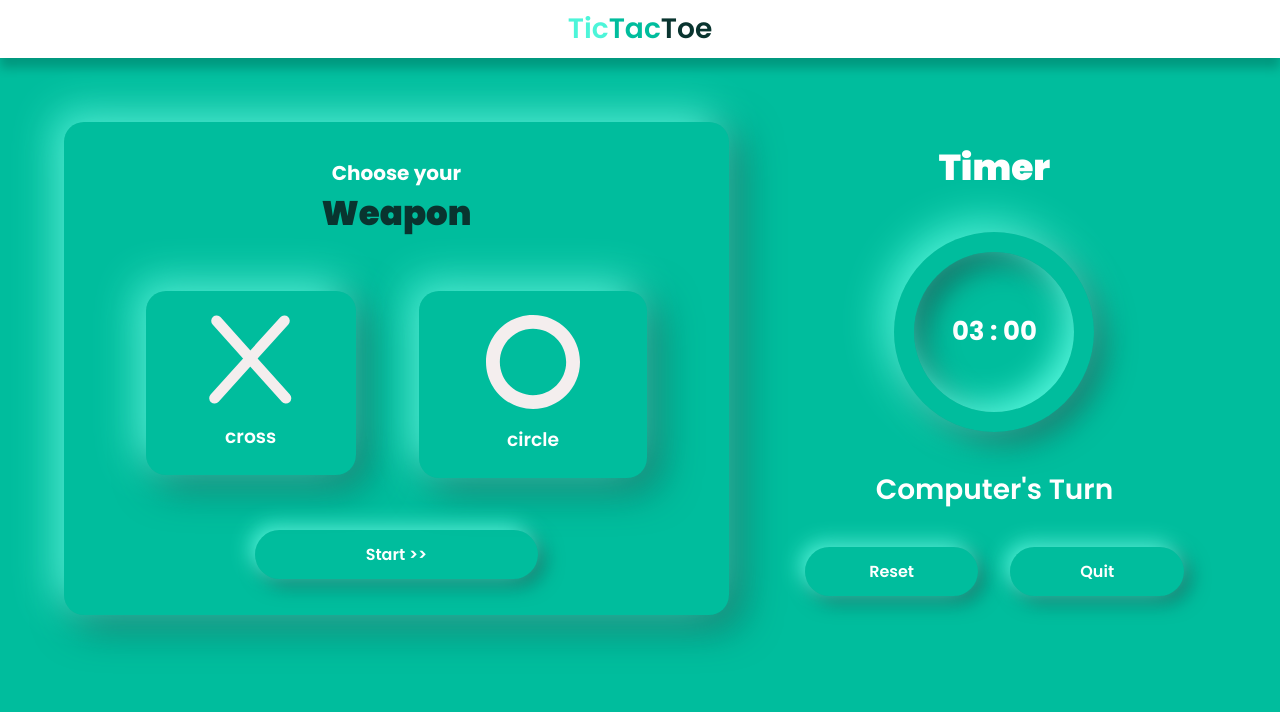
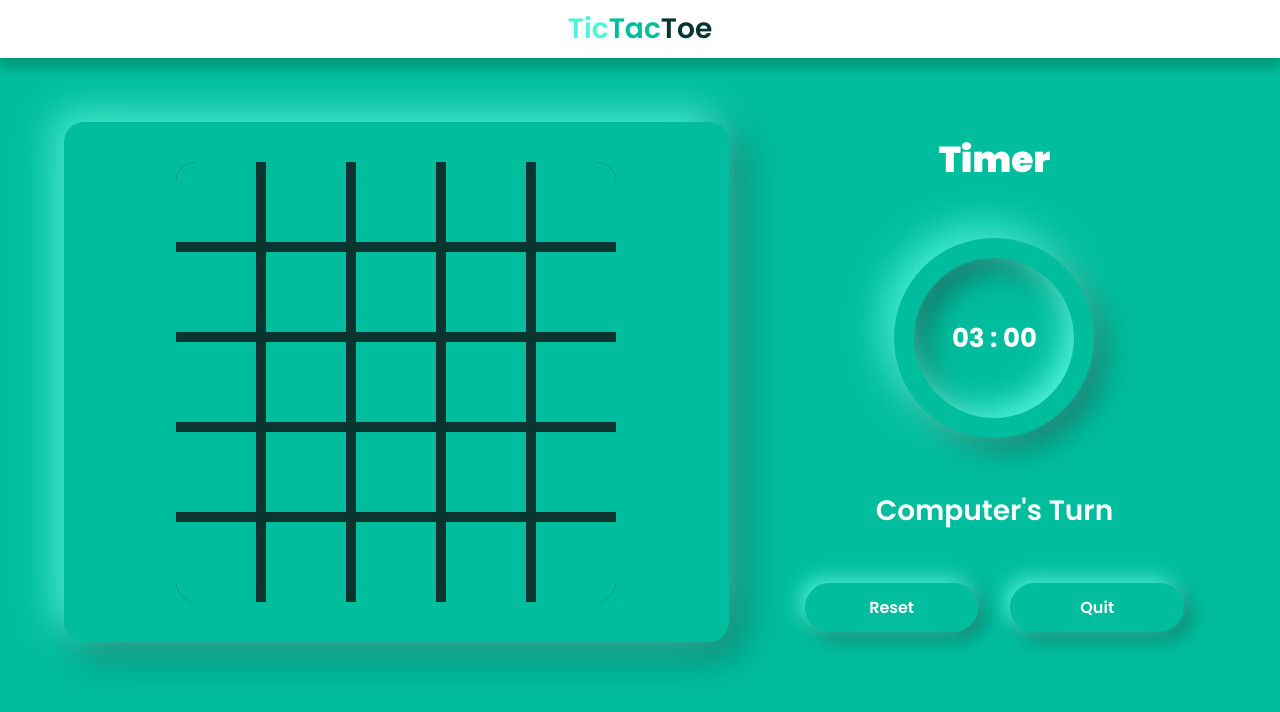
Before and after one commit to Adarsh-Goswamii/TicTacToe, a React (Create React App) app: page / in a window 1280 px wide. Shown: the top 712 px of the page. Built offline with nearby package versions, Linux system fonts and the light colour scheme.

Commit message:
grid completed

```diff
--- a/src/CSS/grid.module.css
+++ b/src/CSS/grid.module.css
@@ -0,0 +1,33 @@
+.hero {
+    display: flex;
+    justify-content: center;
+    align-items: center;
+}
+
+.container {
+    margin: 40px 0px;
+    display: grid;
+    grid-gap: 10px;
+    width: fit-content;
+    height: fit-content;
+    background-color: var(--dark);
+    border-radius: 20px;
+    overflow: hidden;
+}
+
+.cell {
+    background-color: var(--primary);
+    display: flex;
+    justify-content: center;
+    align-items: center;
+    transition: .3s ease;
+}
+
+.cell:hover {
+    background-color: #4DF5D9;
+}
+
+.image {
+    width: 60%;
+    height: 60%;
+}
--- a/src/CSS/timer.module.css
+++ b/src/CSS/timer.module.css
@@ -37,6 +37,7 @@
     font-family: black;
     font-size: 36px;
     color: white;
+    margin-bottom: 32px;
 }
 
 .btn_container {
@@ -50,4 +51,5 @@
     font-size: 28px;
     font-family: semibold;
     color: white;
+    margin: 32px 0px;
 }
--- /dev/null
+++ b/src/Components/Cell.jsx
@@ -0,0 +1,24 @@
+import React, {useState} from 'react';
+import styles from '../CSS/grid.module.css';
+
+const Cell= (props) => {
+    const [enabled, setEnabled]= useState(true);
+    const [display, setDisplay]= useState(false);
+
+    function onClickHandler() {
+        if(enabled) {
+            setDisplay(true);
+            setEnabled(false);
+        }
+    }
+
+    return (
+        <div className={styles.cell}
+        style={{width: props.width, height: props.width}}
+        onClick={()=> onClickHandler()}>
+            {display? <img className={styles.image} src="/cross.svg" alt="" /> : <></>}
+        </div>
+    );
+};
+
+export default Cell;
--- a/src/Components/Grid.jsx
+++ b/src/Components/Grid.jsx
@@ -1,11 +1,27 @@
-import React from 'react';
-import styles from './CSS/grid.module.css';
+import React, { useEffect } from 'react';
+import Container from './Container';
+import styles from '../CSS/grid.module.css';
+import Cell from './Cell';
 
-const Grid= (props) => {
+const Grid = (props) => {
+    let list = [];
+    let width= props.n=== 5? "80px": "100px";
+    for (let i = 1; i <= props.n; i++) {
+        for (let j = 1; j <= props.n; j++) {
+            list.push(<Cell row={i} col={j} width={width}/>)
+        }
+    }
+
+
     return (
-        <div className={styles.container}>
-
-        </div>
+        <Container>
+            <div className={styles.hero}>
+                <div className={styles.container}
+                    style={{ gridTemplateColumns: `repeat(${props.n}, 1fr)`, gridTemplateRows: `repeat(${props.n}, 1fr)` }}>
+                    {list}
+                </div>
+            </div>
+        </Container>
     );
 }
 
--- a/src/pages/App.js
+++ b/src/pages/App.js
@@ -5,6 +5,7 @@ import Info from '../Components/Info';
 import Timer from '../Components/Timer';
 import styles from '../CSS/app.module.css'
 import Choose from '../Components/Choose';
+import Grid from '../Components/Grid';
 
 function App() {
   const [levelChosen, setLevelChosen]= useState(false);
@@ -13,7 +14,7 @@ function App() {
     <div >
       <Header></Header>
       <div className={styles.hero}>
-        { levelChosen? <Level></Level>: <Choose />}
+        <Grid n={5}></Grid>
         <Timer></Timer>
       </div>
 
```
